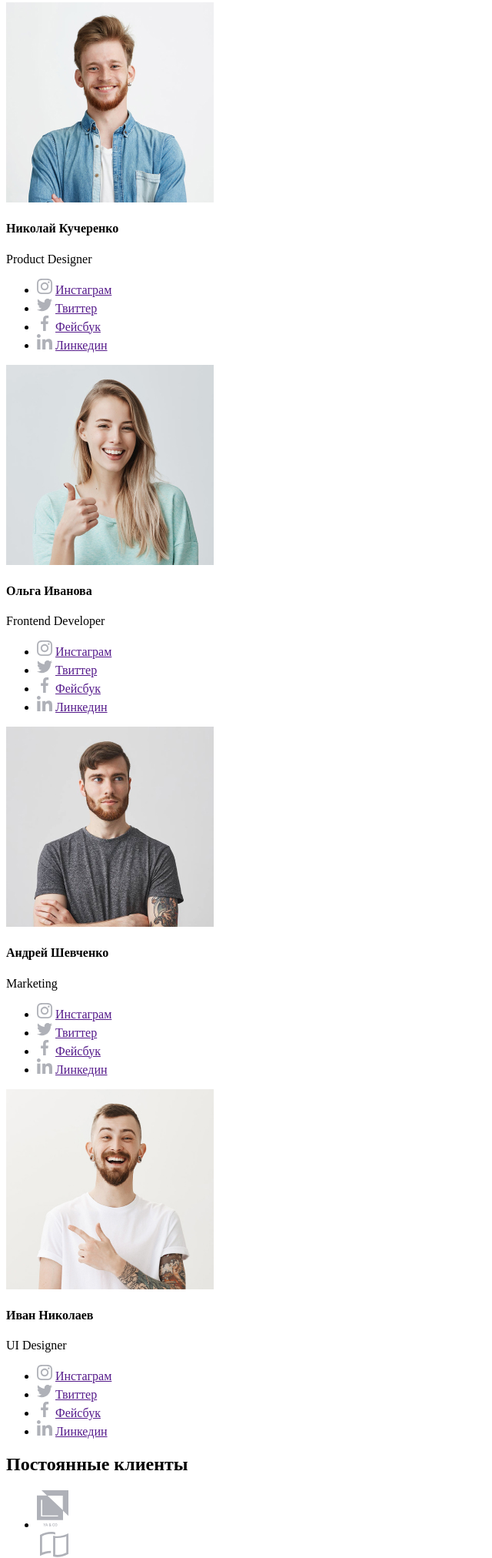
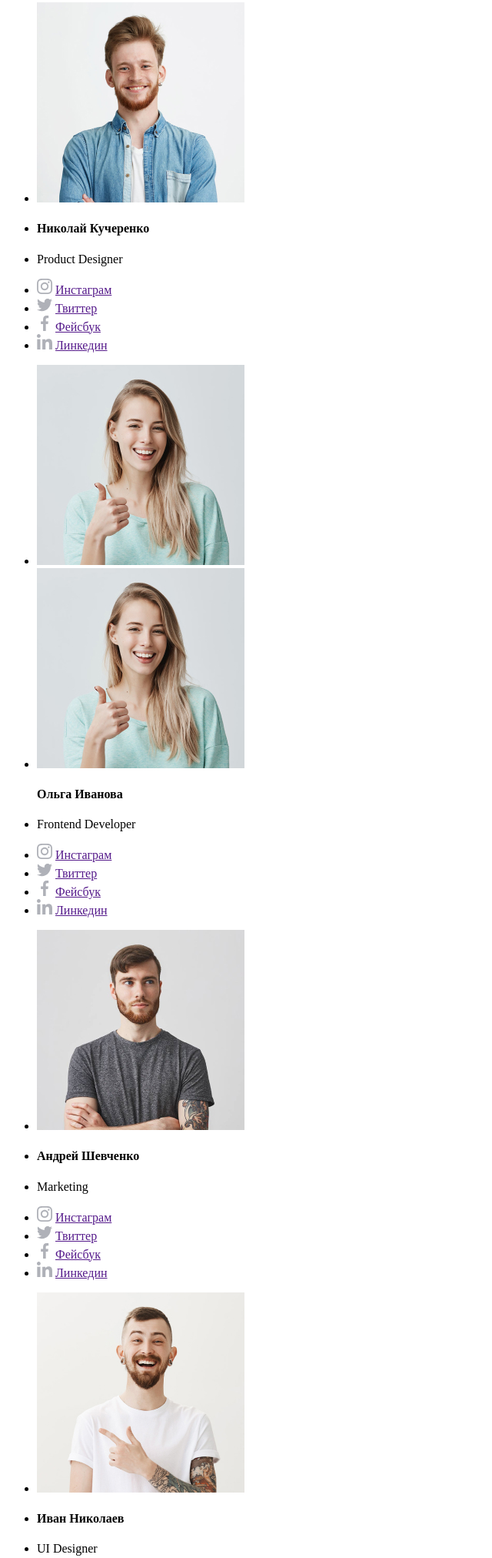
Before and after one commit to Inga0402/goit-markup-hw-01, a plain HTML site: page index.html in a window 1280 px wide. Shown: the part 2269-4293 px from the top of the page at 77% size, without its empty margins (0-640 px from the left). Drawn offline with Linux system fonts and the light colour scheme.

Commit message:
Сделан список для секции команда

```diff
--- a/index.html
+++ b/index.html
@@ -66,10 +66,10 @@
 <!--Команда-->
     <section>
                         <h2>Наша команда</h2>
-                <img src="./images/team/img1.jpg" alt="Фото Кучеренко" width="270" height="260">
-                <h4>Николай Кучеренко</h4>
-                <p lang="en">Product Designer</p>
             <ul>
+                <li><img src="./images/team/img1.jpg" alt="Фото Кучеренко" width="270" height="260"></li>
+                <li><h4>Николай Кучеренко</h4></li>
+                <li><p lang="en">Product Designer</p></li>
                 <li><img src="./images/social/instagram2.svg" alt="иконка инстаграм" width="20" height="20">
                     <a href="" aria-label="Ссылка на инстаграм">Инстаграм</a></li>
                 <li> <img src="./images/social/twitter1.svg" alt="иконка твиттер" width="20" height="20">
@@ -79,10 +79,10 @@
                 <li><img src="./images/social/linkedin1.svg" alt="иконка линкедин" width="20" height="20">
                     <a href="" aria-label="Ссылка на линкедин">Линкедин</a></li>
              </ul>
-                <img src="./images/team/img2.jpg" alt="ФотоИванова" width="270" height="260">
-                <h4>Ольга Иванова</h4>
-                <p lang="en">Frontend Developer</p>
              <ul>
+                <li><img src="./images/team/img2.jpg" alt="Фото Иванова" width="270" height="260"></li>
+                <li><img src="./images/team/img2.jpg" alt="Фото Иванова" width="270" height="260"><h4>Ольга Иванова</h4></li>
+                <li><p lang="en">Frontend Developer</p></li>
                 <li><img src="./images/social/instagram2.svg" alt="иконка инстаграм" width="20" height="20">
                     <a href="" aria-label="Ссылка на инстаграм">Инстаграм</a></li>
                 <li> <img src="./images/social/twitter1.svg" alt="иконка твиттер" width="20" height="20">
@@ -92,10 +92,10 @@
                 <li><img src="./images/social/linkedin1.svg" alt="иконка линкедин" width="20" height="20">
                     <a href="" aria-label="Ссылка на линкедин">Линкедин</a></li>
              </ul>
-                <img src="./images/team/img3.jpg" alt="ФотоШевченко" width="270" height="260">
-                <h4>Андрей Шевченко</h4>
-                <p lang="en">Marketing</p>
              <ul>
+                <li><img src="./images/team/img3.jpg" alt="Фото Шевченко" width="270" height="260"></li>
+                <li><h4>Андрей Шевченко</h4></li>
+                <li><p lang="en">Marketing</p></li>
                 <li><img src="./images/social/instagram2.svg" alt="иконка инстаграм" width="20" height="20">
                     <a href="" aria-label="Ссылка на инстаграм">Инстаграм</a></li>
                 <li> <img src="./images/social/twitter1.svg" alt="иконка твиттер" width="20" height="20">
@@ -105,10 +105,10 @@
                 <li><img src="./images/social/linkedin1.svg" alt="иконка линкедин" width="20" height="20">
                     <a href="" aria-label="Ссылка на линкедин">Линкедин</a></li>
              </ul>
-                 <img src="./images/team/img4.jpg" alt="Фото Николаев" width="270" height="260">
-                 <h4>Иван Николаев</h4>
-                 <p lang="en"> UI Designer </p>
                 <ul>
+                <li><img src="./images/team/img4.jpg" alt="Фото Николаев" width="270" height="260"></li>
+                <li><h4>Иван Николаев</h4></li>
+                <li><p lang="en">UI Designer</p></li>
                 <li><img src="./images/social/instagram2.svg" alt="иконка инстаграм" width="20" height="20">
                     <a href="" aria-label="Ссылка на инстаграм">Инстаграм</a></li>
                 <li> <img src="./images/social/twitter1.svg" alt="иконка твиттер" width="20" height="20">
@@ -142,7 +142,6 @@
 
         </div>
         <div>
-
                 <b>ПРИСОЕДИНЯЙТЕСЬ</b>
 
              <ul>
```
Lines whose indentation alone changed are shown as unchanged.
